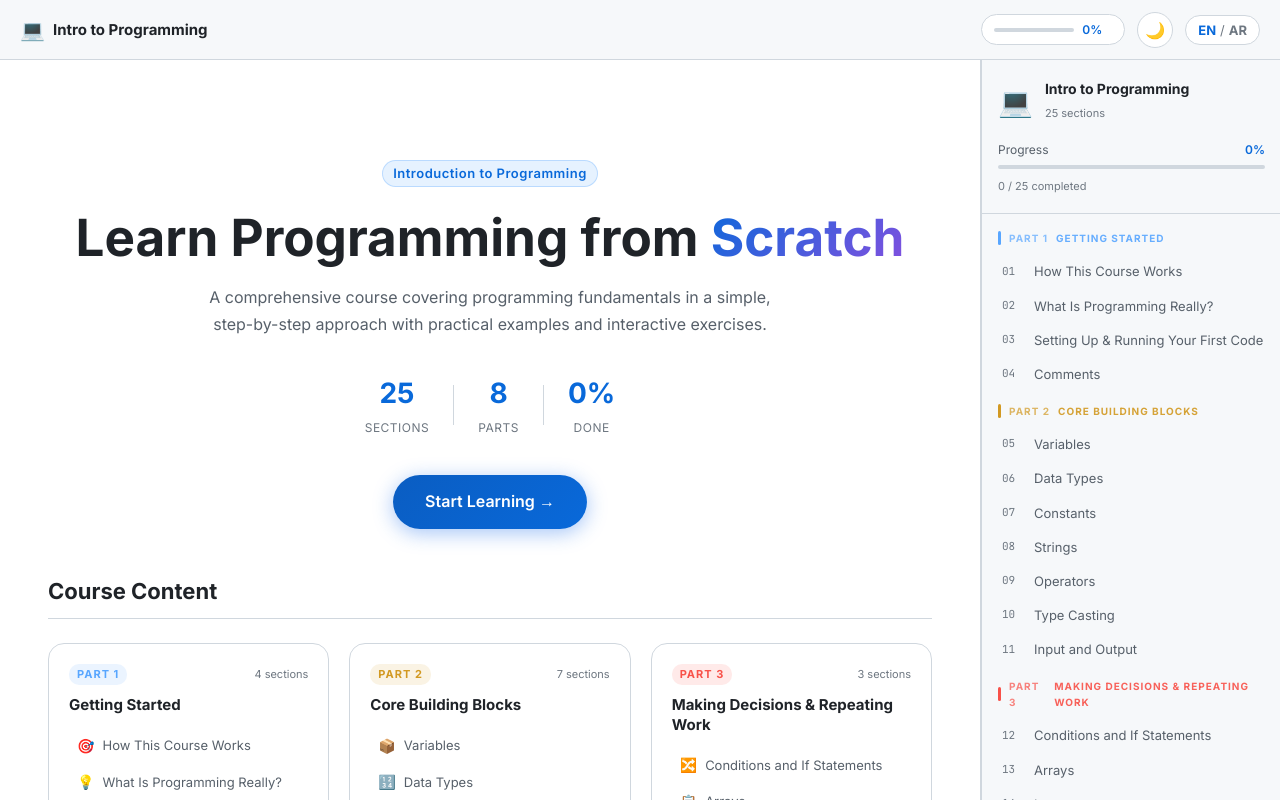
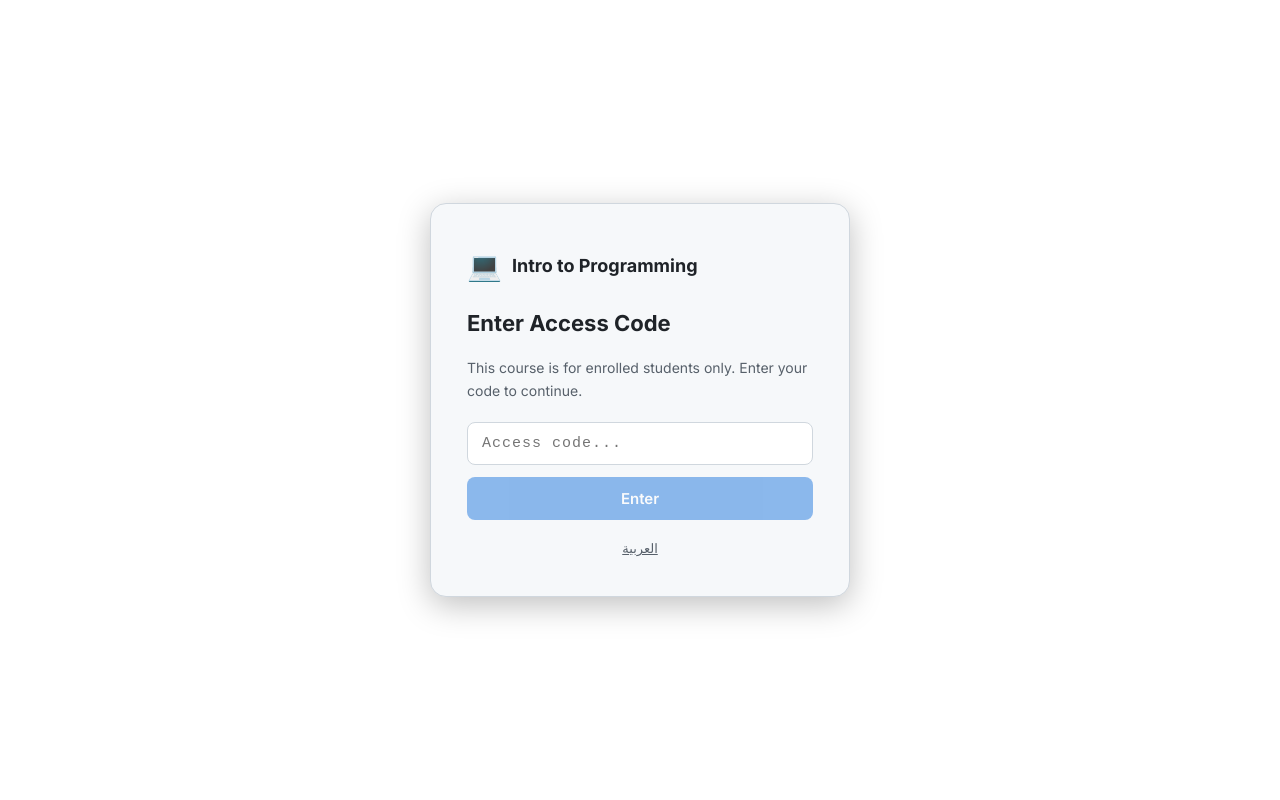
Before and after one commit to mostafasaqly/programming-saqly, an Angular app in the folder web-app/: page / in a window 1280 px wide. Built offline with nearby package versions, Linux system fonts and the light colour scheme.

Commit message:
update login users

```diff
--- a/web-app/src/app/app.html
+++ b/web-app/src/app/app.html
@@ -1,3 +1,6 @@
+@if (!auth.isAuthed()) {
+  <app-login />
+} @else {
 <div class="app-shell" [class.rtl]="lang.isRTL()">
 
   <!-- Top Header -->
@@ -78,3 +81,4 @@
   }
 
 </div>
+}
--- a/web-app/src/app/app.ts
+++ b/web-app/src/app/app.ts
@@ -3,11 +3,13 @@ import { RouterOutlet, RouterLink } from '@angular/router';
 import { LanguageService } from './services/language.service';
 import { CourseService } from './services/course.service';
 import { ThemeService } from './services/theme.service';
+import { AuthService } from './services/auth.service';
 import { SidebarComponent } from './components/sidebar/sidebar';
+import { LoginComponent } from './pages/login/login';
 
 @Component({
   selector: 'app-root',
-  imports: [RouterOutlet, RouterLink, SidebarComponent],
+  imports: [RouterOutlet, RouterLink, SidebarComponent, LoginComponent],
   templateUrl: './app.html',
   styleUrl: './app.scss',
 })
@@ -15,6 +17,7 @@ export class App {
   readonly lang = inject(LanguageService);
   readonly course = inject(CourseService);
   readonly theme = inject(ThemeService);
+  readonly auth = inject(AuthService);
 
   sidebarOpen = false;
 
--- /dev/null
+++ b/web-app/src/app/pages/login/login.html
@@ -0,0 +1,51 @@
+<div class="login-wrap" [class.rtl]="lang.isRTL()">
+  <div class="login-card" [class.shake]="shake()">
+
+    <div class="login-logo">
+      <span class="logo-icon">💻</span>
+      <span class="logo-text">
+        {{ lang.isArabic() ? 'مقدمة في البرمجة' : 'Intro to Programming' }}
+      </span>
+    </div>
+
+    <h1 class="login-title">
+      {{ lang.isArabic() ? 'أدخل كود الدخول' : 'Enter Access Code' }}
+    </h1>
+    <p class="login-sub">
+      {{ lang.isArabic()
+        ? 'هذه الدورة متاحة للمسجلين فقط. أدخل الكود الخاص بك للمتابعة.'
+        : 'This course is for enrolled students only. Enter your code to continue.' }}
+    </p>
+
+    <form (ngSubmit)="submit()" #f="ngForm">
+      <div class="input-group" [class.has-error]="error()">
+        <input
+          type="text"
+          [(ngModel)]="code"
+          name="code"
+          autocomplete="off"
+          autocorrect="off"
+          autocapitalize="off"
+          spellcheck="false"
+          [placeholder]="lang.isArabic() ? 'كود الدخول...' : 'Access code...'"
+          (input)="error.set(false)"
+          required
+        />
+        @if (error()) {
+          <span class="error-msg">
+            {{ lang.isArabic() ? 'الكود غير صحيح، حاول مجددًا.' : 'Incorrect code. Please try again.' }}
+          </span>
+        }
+      </div>
+
+      <button type="submit" class="login-btn" [disabled]="!code.trim()">
+        {{ lang.isArabic() ? 'دخول' : 'Enter' }}
+      </button>
+    </form>
+
+    <button class="lang-switch" (click)="lang.toggle()">
+      {{ lang.isArabic() ? 'English' : 'العربية' }}
+    </button>
+
+  </div>
+</div>
--- /dev/null
+++ b/web-app/src/app/pages/login/login.scss
@@ -0,0 +1,139 @@
+.login-wrap {
+  min-height: 100dvh;
+  display: flex;
+  align-items: center;
+  justify-content: center;
+  background: var(--bg-primary);
+  padding: 24px;
+}
+
+.login-card {
+  background: var(--bg-secondary);
+  border: 1px solid var(--border-color);
+  border-radius: 16px;
+  padding: 40px 36px;
+  width: 100%;
+  max-width: 420px;
+  display: flex;
+  flex-direction: column;
+  gap: 20px;
+  box-shadow: 0 8px 32px rgba(0,0,0,0.25);
+}
+
+.login-card.shake {
+  animation: shake 0.45s ease;
+}
+
+@keyframes shake {
+  0%, 100% { transform: translateX(0); }
+  20%       { transform: translateX(-8px); }
+  40%       { transform: translateX(8px); }
+  60%       { transform: translateX(-6px); }
+  80%       { transform: translateX(6px); }
+}
+
+.login-logo {
+  display: flex;
+  align-items: center;
+  gap: 10px;
+}
+
+.logo-icon {
+  font-size: 28px;
+}
+
+.logo-text {
+  font-size: 18px;
+  font-weight: 700;
+  color: var(--text-primary);
+}
+
+.login-title {
+  font-size: 22px;
+  font-weight: 700;
+  color: var(--text-primary);
+  margin: 0;
+}
+
+.login-sub {
+  font-size: 14px;
+  color: var(--text-secondary);
+  line-height: 1.6;
+  margin: 0;
+}
+
+form {
+  display: flex;
+  flex-direction: column;
+  gap: 12px;
+}
+
+.input-group {
+  display: flex;
+  flex-direction: column;
+  gap: 6px;
+
+  input {
+    width: 100%;
+    padding: 12px 14px;
+    background: var(--bg-primary);
+    border: 1.5px solid var(--border-color);
+    border-radius: 8px;
+    color: var(--text-primary);
+    font-size: 15px;
+    font-family: monospace;
+    letter-spacing: 1px;
+    outline: none;
+    transition: border-color 0.2s;
+    box-sizing: border-box;
+
+    &:focus {
+      border-color: var(--accent-blue);
+    }
+  }
+
+  &.has-error input {
+    border-color: var(--accent-red, #f85149);
+  }
+}
+
+.error-msg {
+  font-size: 12px;
+  color: var(--accent-red, #f85149);
+}
+
+.login-btn {
+  padding: 12px;
+  background: var(--accent-blue);
+  color: #fff;
+  border: none;
+  border-radius: 8px;
+  font-size: 15px;
+  font-weight: 600;
+  cursor: pointer;
+  transition: opacity 0.2s;
+
+  &:disabled {
+    opacity: 0.45;
+    cursor: not-allowed;
+  }
+
+  &:not(:disabled):hover {
+    opacity: 0.88;
+  }
+}
+
+.lang-switch {
+  align-self: center;
+  background: none;
+  border: none;
+  color: var(--text-secondary);
+  font-size: 13px;
+  cursor: pointer;
+  text-decoration: underline;
+  padding: 0;
+
+  &:hover {
+    color: var(--text-primary);
+  }
+}
--- /dev/null
+++ b/web-app/src/app/pages/login/login.ts
@@ -0,0 +1,28 @@
+import { Component, inject, signal } from '@angular/core';
+import { FormsModule } from '@angular/forms';
+import { AuthService } from '../../services/auth.service';
+import { LanguageService } from '../../services/language.service';
+
+@Component({
+  selector: 'app-login',
+  imports: [FormsModule],
+  templateUrl: './login.html',
+  styleUrl: './login.scss',
+})
+export class LoginComponent {
+  readonly auth = inject(AuthService);
+  readonly lang = inject(LanguageService);
+
+  code = '';
+  error = signal(false);
+  shake = signal(false);
+
+  submit() {
+    const ok = this.auth.login(this.code);
+    if (!ok) {
+      this.error.set(true);
+      this.shake.set(true);
+      setTimeout(() => this.shake.set(false), 500);
+    }
+  }
+}
--- /dev/null
+++ b/web-app/src/app/services/auth.service.ts
@@ -0,0 +1,31 @@
+import { Injectable, signal } from '@angular/core';
+
+const STORAGE_KEY = 'ps_auth';
+const VALID_CODES = new Set(['ProSaqly001']);
+
+@Injectable({ providedIn: 'root' })
+export class AuthService {
+  private _authed = signal(this.checkStored());
+
+  isAuthed() {
+    return this._authed();
+  }
+
+  login(code: string): boolean {
+    if (VALID_CODES.has(code.trim())) {
+      sessionStorage.setItem(STORAGE_KEY, '1');
+      this._authed.set(true);
+      return true;
+    }
+    return false;
+  }
+
+  logout() {
+    sessionStorage.removeItem(STORAGE_KEY);
+    this._authed.set(false);
+  }
+
+  private checkStored(): boolean {
+    return sessionStorage.getItem(STORAGE_KEY) === '1';
+  }
+}
```
Also changed, not shown: 10 other files (tests, documents, lock files or other folders).
